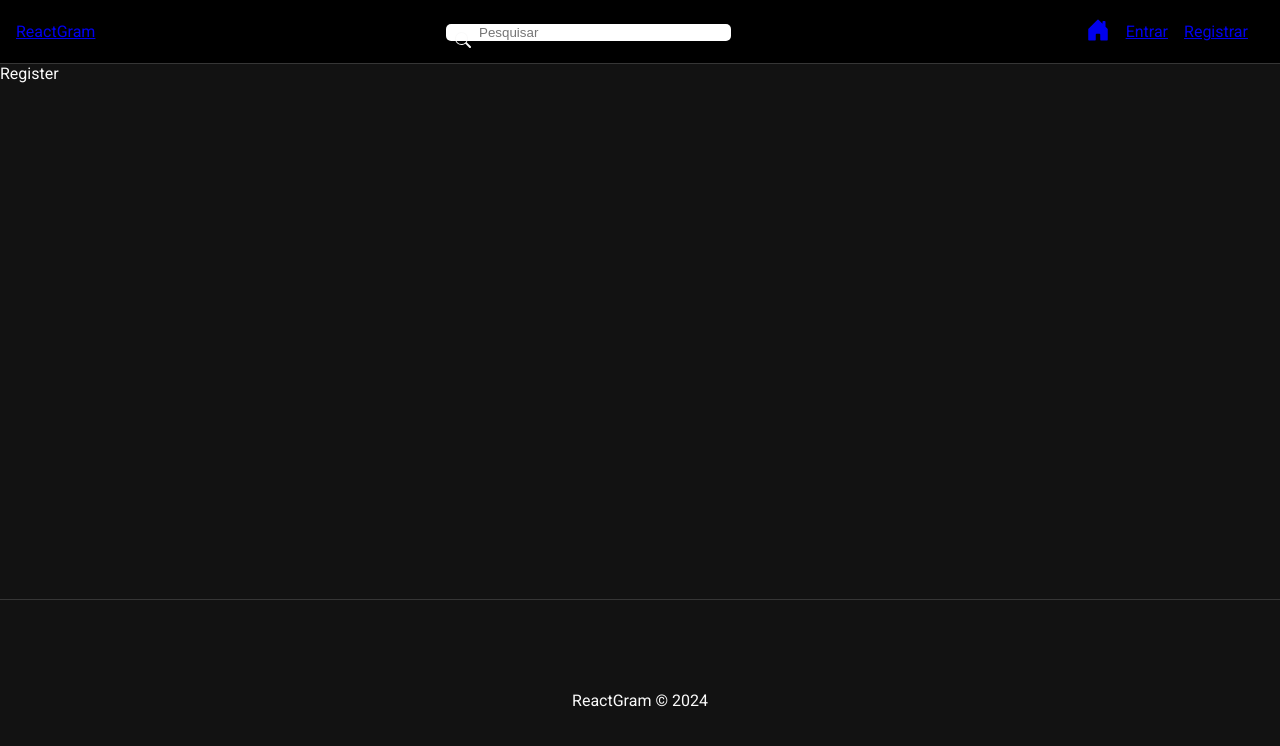
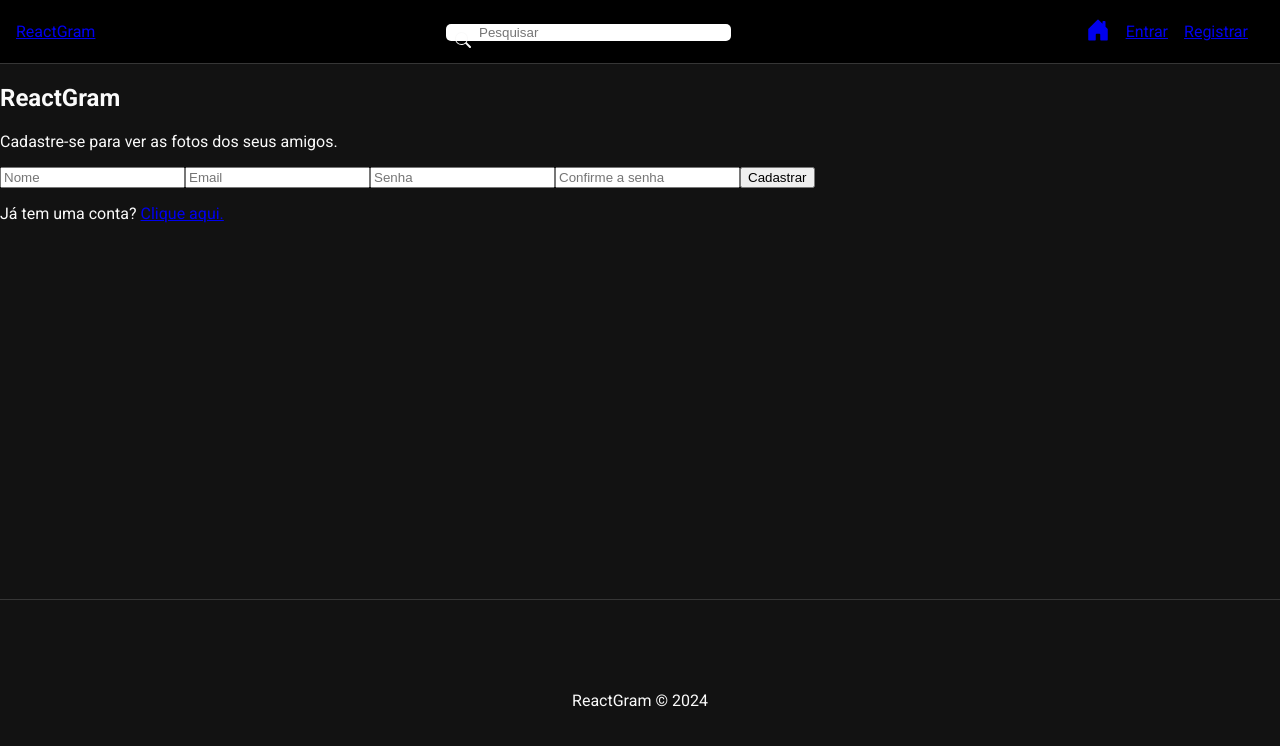
Before and after one commit to lgs8Lucas/reactgram, a React (Vite) app in the folder frontend/: page /register in a window 1280 px wide. Shown: the top 746 px of the page. Built offline with nearby package versions, Linux system fonts and the light colour scheme.

Commit message:
Criado formulário de cadastro

```diff
--- a/frontend/src/pages/Auth/Register.jsx
+++ b/frontend/src/pages/Auth/Register.jsx
@@ -1,8 +1,32 @@
 import React from "react";
 import "./Auth.css";
 
+//Components
+import { Link } from "react-router-dom";
+
+//Hooks
+import { useState, useEffect } from "react";
+
 const Register = () => {
-	return <div>Register</div>;
+	const handleSubmit = (e) => {
+		e.preventDefault();
+	};
+	return (
+		<div>
+			<h2>ReactGram</h2>
+			<p className="subtitle">Cadastre-se para ver as fotos dos seus amigos.</p>
+			<form onSubmit={handleSubmit}>
+				<input type="text" placeholder="Nome" />
+				<input type="email" placeholder="Email" />
+				<input type="password" placeholder="Senha" />
+				<input type="password" placeholder="Confirme a senha" />
+				<input type="submit" value={"Cadastrar"} />
+				<p>
+					Já tem uma conta? <Link to={"/login"}>Clique aqui.</Link>
+				</p>
+			</form>
+		</div>
+	);
 };
 
 export default Register;
```
